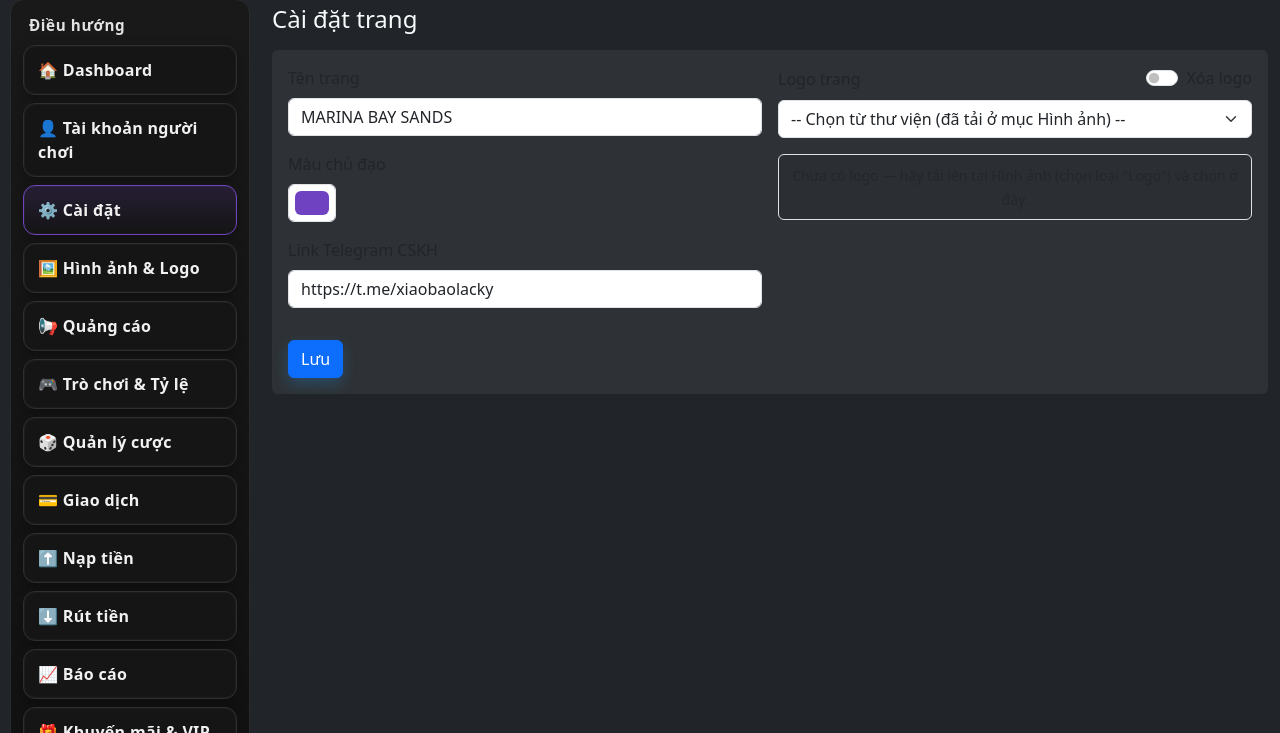
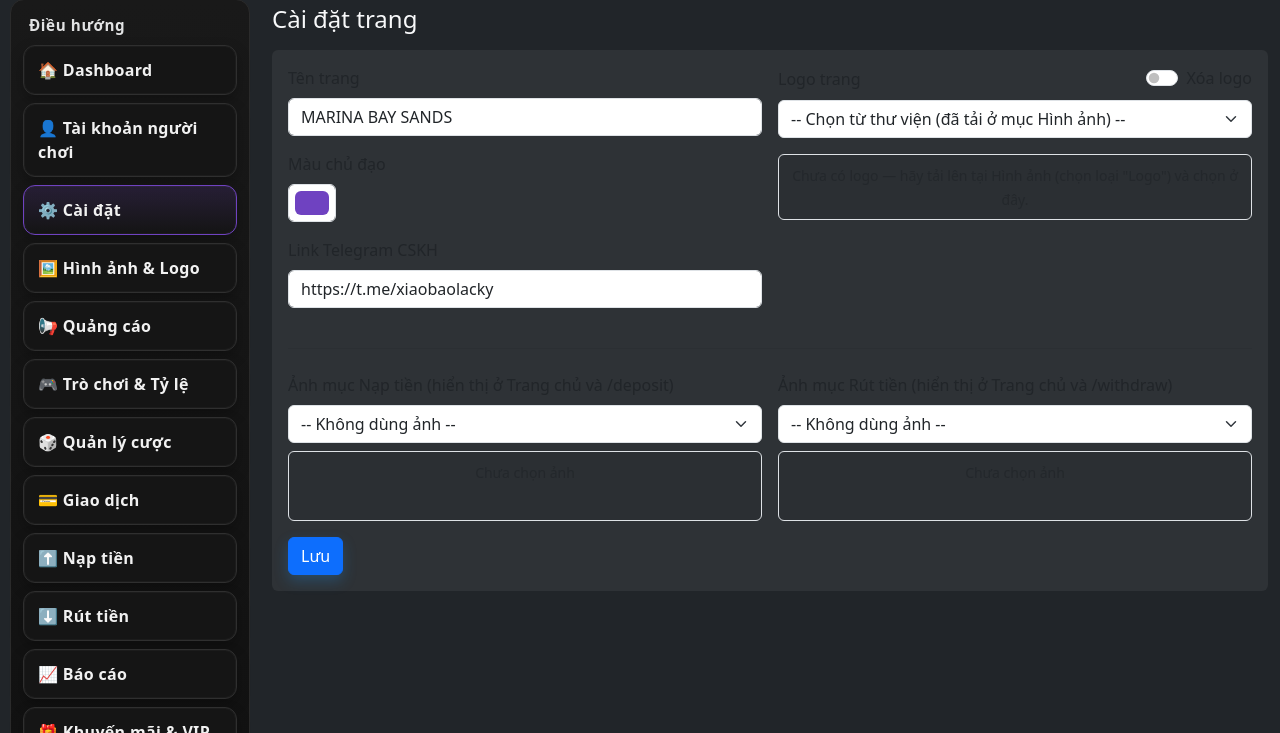
Before and after one commit to huybui101/casinomarinabaysands, a Flask app: page /admin/settings in a window 1280 px wide. Shown: the part 67-800 px from the top of the page. Run offline with Flask 3, Linux system fonts and the light colour scheme; a user stored in the database is signed in; data comes from the database, SQL or seed files in the repository; data that the repository does not hold is empty; some libraries are stand-ins or nearby versions.

Commit message:
feat(admin+ui): balance adjust form, deposit/withdraw images in settings, home tiles, deposit page; schema guards for SiteSetting

```diff
--- a/app/__init__.py
+++ b/app/__init__.py
@@ -107,6 +107,17 @@ def create_app():
             db.session.commit()
         except Exception:
             db.session.rollback()
+        # Add new columns to SiteSetting if missing
+        try:
+            s_cols = [r[1] for r in db.session.execute(text("PRAGMA table_info('site_setting')")).fetchall()]
+            def add_s_col(name, coltype):
+                if name not in s_cols:
+                    db.session.execute(text(f"ALTER TABLE site_setting ADD COLUMN {name} {coltype}"))
+            add_s_col('deposit_image_path', 'VARCHAR(255)')
+            add_s_col('withdraw_image_path', 'VARCHAR(255)')
+            db.session.commit()
+        except Exception:
+            db.session.rollback()
         # Ensure SiteSetting exists
         if SiteSetting.query.first() is None:
             s = SiteSetting(site_name="MARINA BAY SANDS", primary_color="#6f42c1", telegram_url="https://t.me/xiaobaolacky")
--- a/app/models.py
+++ b/app/models.py
@@ -10,6 +10,9 @@ class SiteSetting(db.Model):
     primary_color = db.Column(db.String(20), default="#6f42c1")
     telegram_url = db.Column(db.String(255), default="https://t.me/xiaobaolacky")
     language_default = db.Column(db.String(10), default="vi")
+    # Optional UI images
+    deposit_image_path = db.Column(db.String(255), nullable=True)
+    withdraw_image_path = db.Column(db.String(255), nullable=True)
 
 class User(UserMixin, db.Model):
     id = db.Column(db.Integer, primary_key=True)
--- a/app/routes/admin.py
+++ b/app/routes/admin.py
@@ -157,6 +157,7 @@ def settings():
     settings = SiteSetting.query.first()
     # Load uploaded images to allow choosing a logo from the media library
     logo_choices = UploadedImage.query.filter_by(usage='logo').order_by(UploadedImage.created_at.desc()).all()
+    ui_images = UploadedImage.query.order_by(UploadedImage.created_at.desc()).all()
     if request.method == 'POST':
         settings.site_name = request.form.get('site_name')
         settings.primary_color = request.form.get('primary_color')
@@ -175,10 +176,42 @@ def settings():
                 except Exception:
                     pass
 
+        # Optional: homepage Deposit/Withdraw images
+        dep_img = request.form.get('deposit_image_path')
+        wdr_img = request.form.get('withdraw_image_path')
+        settings.deposit_image_path = dep_img or None
+        settings.withdraw_image_path = wdr_img or None
+
         db.session.commit()
         flash('Đã lưu cài đặt', 'success')
         return redirect(url_for('admin.settings'))
-    return render_template('admin/settings.html', settings=settings, logos=logo_choices)
+    return render_template('admin/settings.html', settings=settings, logos=logo_choices, ui_images=ui_images)
+
+
+@admin_bp.route('/users/<int:user_id>/adjust', methods=['POST'])
+@login_required
+@admin_required
+def adjust_balance(user_id: int):
+    u = User.query.get_or_404(user_id)
+    try:
+        amount = float(request.form.get('amount') or '0')
+    except Exception:
+        amount = 0.0
+    action = request.form.get('action')  # 'credit' or 'debit'
+    note = (request.form.get('note') or '').strip()
+    if amount <= 0:
+        flash('Số tiền phải lớn hơn 0', 'danger')
+        return redirect(url_for('admin.users', q=str(u.id)))
+    delta = amount if action == 'credit' else -amount
+    if action == 'debit' and (u.balance or 0) + delta < 0:
+        flash('Số dư không đủ để trừ', 'danger')
+        return redirect(url_for('admin.users', q=str(u.id)))
+    u.balance = float((u.balance or 0.0) + delta)
+    t = Transaction(user_id=u.id, ttype='ADMIN_ADJUST', amount=amount, status='SUCCESS', note=f"{action.upper()}: {note}")
+    db.session.add(t)
+    db.session.commit()
+    flash('Đã cập nhật số dư người dùng', 'success')
+    return redirect(url_for('admin.users', q=str(u.id)))
 
 
 @admin_bp.route('/games', methods=['GET', 'POST'])
--- a/app/routes/main.py
+++ b/app/routes/main.py
@@ -131,15 +131,17 @@ def settings():
 @main_bp.route('/deposit')
 @login_required
 def deposit():
-    # redirect to telegram
+    # Show deposit page with optional image and Telegram link
     from ..models import SiteSetting
     settings = SiteSetting.query.first()
-    return redirect(settings.telegram_url or 'https://t.me/xiaobaolacky')
+    return render_template('main/deposit.html', settings=settings)
 
 
 @main_bp.route('/withdraw', methods=['GET', 'POST'])
 @login_required
 def withdraw():
+    from ..models import SiteSetting
+    settings = SiteSetting.query.first()
     error = None
     success = None
     if request.method == 'POST':
@@ -157,7 +159,7 @@ def withdraw():
             db.session.add(t)
             db.session.commit()
             success = 'Yêu cầu rút tiền đã tạo thành công'
-    return render_template('main/withdraw.html', error=error, success=success)
+    return render_template('main/withdraw.html', error=error, success=success, settings=settings)
 
 
 @main_bp.route('/history/bets')
--- a/app/templates/admin/images.html
+++ b/app/templates/admin/images.html
@@ -7,8 +7,9 @@
         <div class="col-md-3">
             <select class="form-select" name="usage">
         <option value="logo">Logo</option>
-        <option value="game">Game</option>
-        <option value="ad">Quảng cáo</option>
+                <option value="game">Game</option>
+                <option value="ad">Quảng cáo</option>
+                <option value="ui">Giao diện (nạp/rút)</option>
       </select>
         </div>
         <div class="col-md-3 form-check form-switch d-flex align-items-center">
--- a/app/templates/admin/settings.html
+++ b/app/templates/admin/settings.html
@@ -40,6 +40,37 @@
             </div>
         </div>
     </div>
+    <hr class="my-4">
+    <div class="row g-3">
+        <div class="col-md-6">
+            <label class="form-label">Ảnh mục Nạp tiền (hiển thị ở Trang chủ và /deposit)</label>
+            <select class="form-select" name="deposit_image_path">
+                <option value="">-- Không dùng ảnh --</option>
+                {% for img in ui_images %}
+                <option value="{{ img.path }}" {% if settings.deposit_image_path==img.path %}selected{% endif %}>{{ img.path }}</option>
+                {% endfor %}
+            </select>
+            <div class="mt-2 border rounded bg-dark bg-opacity-25 p-2 text-center" style="min-height:70px;">
+                {% if settings.deposit_image_path %}
+                <img src="{{ settings.deposit_image_path }}" style="max-height:70px; object-fit:contain;"> {% else %}
+                <small class="text-muted">Chưa chọn ảnh</small> {% endif %}
+            </div>
+        </div>
+        <div class="col-md-6">
+            <label class="form-label">Ảnh mục Rút tiền (hiển thị ở Trang chủ và /withdraw)</label>
+            <select class="form-select" name="withdraw_image_path">
+                <option value="">-- Không dùng ảnh --</option>
+                {% for img in ui_images %}
+                <option value="{{ img.path }}" {% if settings.withdraw_image_path==img.path %}selected{% endif %}>{{ img.path }}</option>
+                {% endfor %}
+            </select>
+            <div class="mt-2 border rounded bg-dark bg-opacity-25 p-2 text-center" style="min-height:70px;">
+                {% if settings.withdraw_image_path %}
+                <img src="{{ settings.withdraw_image_path }}" style="max-height:70px; object-fit:contain;"> {% else %}
+                <small class="text-muted">Chưa chọn ảnh</small> {% endif %}
+            </div>
+        </div>
+    </div>
     <div class="mt-3">
         <button class="btn btn-primary">Lưu</button>
     </div>
--- a/app/templates/main/withdraw.html
+++ b/app/templates/main/withdraw.html
@@ -1,6 +1,10 @@
 {% extends 'layout.html' %} {% block content %}
 <h4 class="mb-3">Rút tiền</h4>
-{% if error %}
+{% if settings and settings.withdraw_image_path %}
+<div class="card bg-secondary bg-opacity-25 border-0 p-3 mb-3 text-center">
+    <img src="{{ settings.withdraw_image_path }}" style="max-width:100%; border-radius:8px;">
+</div>
+{% endif %} {% if error %}
 <div class="alert alert-danger">{{ error }}</div>{% endif %} {% if success %}
 <div class="alert alert-success">{{ success }}</div>{% endif %}
 <form method="post" class="card bg-secondary bg-opacity-25 border-0 p-3">
```
Also changed, not shown: app/templates/admin/users.html (+9 -2 lines), app/templates/main/deposit.html (added, +12 -0 lines), app/templates/main/home.html (+20 -4 lines).
